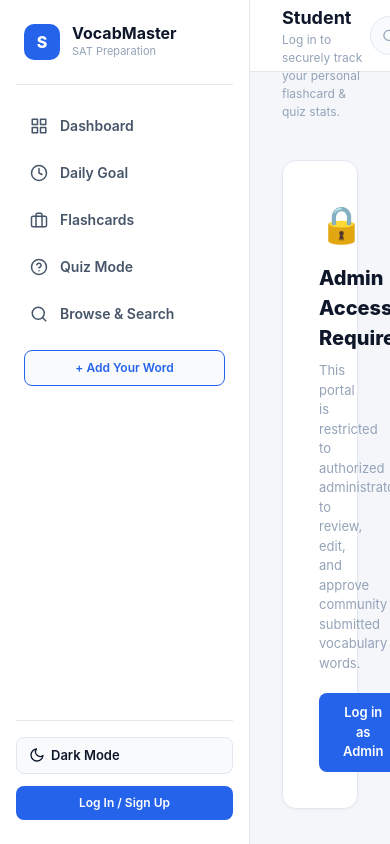
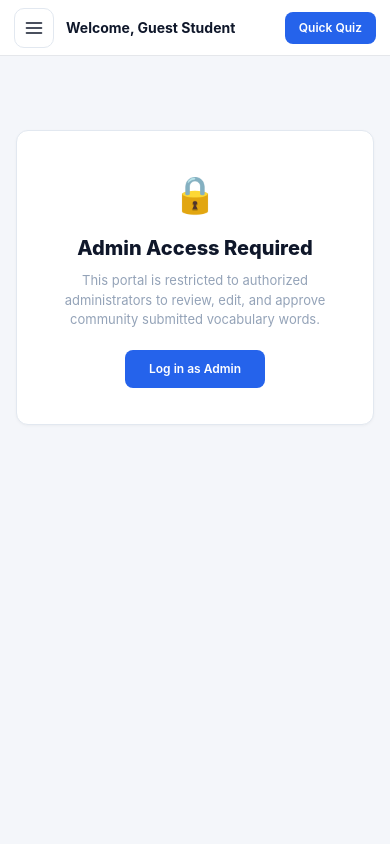
Before and after one commit to Sangam067/SAT-Vocab, a React (Vite) app in the folder frontend/: page /admin in a window 390 px wide. Built offline with nearby package versions, Linux system fonts and the light colour scheme.

Commit message:
feat(ui): add mobile and tablet responsive design with drawer sidebar

```diff
--- a/frontend/src/App.jsx
+++ b/frontend/src/App.jsx
@@ -17,21 +17,33 @@ function AppContent() {
   const { currentUser } = useAuth();
   const [authOpen, setAuthOpen] = useState(false);
   const [submitWordOpen, setSubmitWordOpen] = useState(false);
+  const [sidebarOpen, setSidebarOpen] = useState(false);
 
   // If logged in use their personal user id; otherwise use 'guest' for isolated browser cache
   const effectiveUserId = currentUser ? currentUser.id : 'guest';
 
   return (
     <div className="app-layout">
+      {/* Mobile sidebar overlay */}
+      <div
+        className={`sidebar-overlay ${sidebarOpen ? 'active' : ''}`}
+        onClick={() => setSidebarOpen(false)}
+      />
+
       {/* Left Navigation */}
       <Sidebar
+        isOpen={sidebarOpen}
+        onClose={() => setSidebarOpen(false)}
         onOpenAuth={() => setAuthOpen(true)}
         onOpenSubmitWord={() => setSubmitWordOpen(true)}
       />
 
       {/* Main App */}
       <div style={{ flex: 1, display: 'flex', flexDirection: 'column', minWidth: 0, height: '100%', overflow: 'hidden' }}>
-        <Header onOpenAuth={() => setAuthOpen(true)} />
+        <Header
+          onOpenAuth={() => setAuthOpen(true)}
+          onToggleSidebar={() => setSidebarOpen((v) => !v)}
+        />
 
         <main className="app-content">
           <Routes>
--- a/frontend/src/components/Browse.jsx
+++ b/frontend/src/components/Browse.jsx
@@ -167,7 +167,7 @@ export default function Browse({ userId }) {
           </button>
         </div>
       ) : (
-        <div style={{ display: 'grid', gridTemplateColumns: 'repeat(auto-fill, minmax(320px, 1fr))', gap: '16px' }}>
+        <div className="browse-word-grid">
           {filteredWords.map((word) => {
             const isMastered = progress[word.term] || false;
             return (
--- a/frontend/src/components/Header.jsx
+++ b/frontend/src/components/Header.jsx
@@ -3,7 +3,7 @@ import { useNavigate } from 'react-router-dom';
 import { useTheme } from '../context/ThemeContext';
 import { useAuth } from '../context/AuthContext';
 
-export default function Header({ onOpenAuth }) {
+export default function Header({ onOpenAuth, onToggleSidebar }) {
   const [query, setQuery] = useState('');
   const navigate = useNavigate();
   const { theme, toggleTheme } = useTheme();
@@ -18,9 +18,17 @@ export default function Header({ onOpenAuth }) {
 
   return (
     <header className="app-header">
-      {/* Greeting */}
-      <div>
-        <h1 className="header-greeting-title">
+      {/* Left: Mobile menu toggle + Greeting */}
+      <div style={{ display: 'flex', alignItems: 'center', gap: '12px', minWidth: 0 }}>
+        <button className="mobile-menu-btn" onClick={onToggleSidebar} aria-label="Open menu">
+          <svg width="20" height="20" viewBox="0 0 24 24" fill="none" stroke="currentColor" strokeWidth="2" strokeLinecap="round" strokeLinejoin="round">
+            <line x1="3" y1="6" x2="21" y2="6"></line>
+            <line x1="3" y1="12" x2="21" y2="12"></line>
+            <line x1="3" y1="18" x2="21" y2="18"></line>
+          </svg>
+        </button>
+        <div style={{ minWidth: 0 }}>
+          <h1 className="header-greeting-title" style={{ overflow: 'hidden', textOverflow: 'ellipsis', whiteSpace: 'nowrap' }}>
             {currentUser ? `Welcome back, ${currentUser.username}` : 'Welcome, Guest Student'}
           </h1>
           <p className="header-greeting-sub">
@@ -28,6 +36,7 @@ export default function Header({ onOpenAuth }) {
               ? 'Your study progress and test records are persistently synced.'
               : 'Log in to securely track your personal flashcard & quiz stats.'}
           </p>
+        </div>
       </div>
 
       {/* Search Input */}
@@ -45,10 +54,10 @@ export default function Header({ onOpenAuth }) {
       </form>
 
       {/* Right Actions */}
-      <div style={{ display: 'flex', alignItems: 'center', gap: '12px' }}>
+      <div style={{ display: 'flex', alignItems: 'center', gap: '12px', flexShrink: 0 }}>
         <button
           onClick={toggleTheme}
-          className="btn-icon"
+          className="btn-icon header-hide-mobile"
           title={`Switch to ${theme === 'dark' ? 'Light' : 'Dark'} mode`}
         >
           {theme === 'dark' ? (
@@ -71,11 +80,11 @@ export default function Header({ onOpenAuth }) {
         </button>
 
         {!currentUser ? (
-          <button onClick={onOpenAuth} className="btn-secondary" style={{ fontSize: '13px' }}>
+          <button onClick={onOpenAuth} className="btn-secondary header-hide-mobile" style={{ fontSize: '13px' }}>
             Log In
           </button>
         ) : (
-          <button onClick={logout} className="btn-secondary" style={{ fontSize: '12px' }}>
+          <button onClick={logout} className="btn-secondary header-hide-mobile" style={{ fontSize: '12px' }}>
             Logout
           </button>
         )}
--- a/frontend/src/components/Sidebar.jsx
+++ b/frontend/src/components/Sidebar.jsx
@@ -3,16 +3,21 @@ import { NavLink } from 'react-router-dom';
 import { useTheme } from '../context/ThemeContext';
 import { useAuth } from '../context/AuthContext';
 
-export default function Sidebar({ onOpenAuth, onOpenSubmitWord }) {
+export default function Sidebar({ isOpen, onClose, onOpenAuth, onOpenSubmitWord }) {
   const { theme, toggleTheme } = useTheme();
   const { currentUser, logout } = useAuth();
   const isAdmin = currentUser && currentUser.role === 'admin';
 
   return (
-    <aside className="app-sidebar">
+    <aside className={`app-sidebar ${isOpen ? 'open' : ''}`}>
+      {/* Close button (mobile/tablet) */}
+      <button className="sidebar-close-btn" onClick={onClose} aria-label="Close menu">
+        ✕
+      </button>
+
       {/* Brand Top */}
       <div>
-        <NavLink to="/" className="app-brand">
+        <NavLink to="/" className="app-brand" onClick={onClose}>
           <div className="brand-badge">S</div>
           <div>
             <div className="brand-title">VocabMaster</div>
@@ -21,7 +26,7 @@ export default function Sidebar({ onOpenAuth, onOpenSubmitWord }) {
         </NavLink>
 
         {/* Nav Links */}
-        <nav className="sidebar-nav">
+        <nav className="sidebar-nav" onClick={onClose}>
           <NavLink
             to="/"
             end
@@ -100,7 +105,7 @@ export default function Sidebar({ onOpenAuth, onOpenSubmitWord }) {
         {/* Suggest Word CTA */}
         <div style={{ marginTop: '16px', padding: '0 8px' }}>
           <button
-            onClick={onOpenSubmitWord}
+            onClick={() => { onClose(); onOpenSubmitWord(); }}
             className="btn-secondary"
             style={{
               width: '100%',
@@ -182,7 +187,7 @@ export default function Sidebar({ onOpenAuth, onOpenSubmitWord }) {
           </div>
         ) : (
           <button
-            onClick={onOpenAuth}
+            onClick={() => { onClose(); onOpenAuth(); }}
             className="btn-primary"
             style={{ width: '100%', fontSize: '12px', padding: '8px 12px' }}
           >
--- a/frontend/src/index.css
+++ b/frontend/src/index.css
@@ -473,3 +473,304 @@ body {
   0%, 100% { box-shadow: 0 4px 16px rgba(37, 99, 235, 0.3); }
   50% { box-shadow: 0 4px 24px rgba(37, 99, 235, 0.55); }
 }
+
+/* ═══════════════════════════════════════════════════════════════════════════
+   RESPONSIVE DESIGN — Mobile & Tablet Breakpoints
+   ═══════════════════════════════════════════════════════════════════════════ */
+
+/* Sidebar overlay backdrop (shown on mobile/tablet when sidebar is open) */
+.sidebar-overlay {
+  display: none;
+  position: fixed;
+  inset: 0;
+  background: rgba(0, 0, 0, 0.45);
+  backdrop-filter: blur(3px);
+  z-index: 90;
+}
+
+/* Hamburger / mobile menu toggle (hidden on desktop) */
+.mobile-menu-btn {
+  display: none;
+  align-items: center;
+  justify-content: center;
+  width: 40px;
+  height: 40px;
+  border-radius: 10px;
+  border: 1px solid var(--border-card);
+  background-color: var(--bg-surface);
+  color: var(--text-main);
+  cursor: pointer;
+  flex-shrink: 0;
+  transition: all 0.15s ease;
+}
+
+.mobile-menu-btn:hover {
+  border-color: var(--accent-blue);
+  color: var(--accent-blue);
+}
+
+/* Close button inside sidebar drawer (hidden on desktop) */
+.sidebar-close-btn {
+  display: none;
+  position: absolute;
+  top: 18px;
+  right: 16px;
+  width: 30px;
+  height: 30px;
+  border-radius: 8px;
+  border: 1px solid var(--border-card);
+  background: var(--bg-muted);
+  color: var(--text-sub);
+  cursor: pointer;
+  align-items: center;
+  justify-content: center;
+  font-size: 16px;
+  line-height: 1;
+  z-index: 10;
+  transition: all 0.15s ease;
+}
+
+.sidebar-close-btn:hover {
+  color: var(--text-main);
+  border-color: var(--accent-blue);
+}
+
+/* Dashboard learning modes grid — CSS class for responsive override */
+.learning-modes-grid {
+  display: grid;
+  grid-template-columns: repeat(3, 1fr);
+  gap: 14px;
+}
+
+/* Browse vocabulary word grid — CSS class for responsive override */
+.browse-word-grid {
+  display: grid;
+  grid-template-columns: repeat(auto-fill, minmax(320px, 1fr));
+  gap: 16px;
+}
+
+/* Horizontal scroll wrapper for tables on small screens */
+.table-responsive {
+  width: 100%;
+  overflow-x: auto;
+  -webkit-overflow-scrolling: touch;
+}
+
+/* ── Tablet & small laptop (≤1024px) ─────────────────────────────── */
+@media (max-width: 1024px) {
+  /* Show overlay when sidebar is open */
+  .sidebar-overlay.active {
+    display: block;
+  }
+
+  /* Sidebar → off-canvas slide-in drawer */
+  .app-sidebar {
+    position: fixed;
+    top: 0;
+    left: -280px;
+    width: 280px;
+    height: 100vh;
+    height: 100dvh;
+    z-index: 100;
+    transition: left 0.3s cubic-bezier(0.4, 0, 0.2, 1);
+    box-shadow: none;
+    overflow-y: auto;
+  }
+
+  .app-sidebar.open {
+    left: 0;
+    box-shadow: 8px 0 30px rgba(0, 0, 0, 0.2);
+  }
+
+  .sidebar-close-btn {
+    display: flex;
+  }
+
+  .mobile-menu-btn {
+    display: flex;
+  }
+
+  /* KPI grid → 2 columns */
+  .kpi-grid {
+    grid-template-columns: repeat(2, 1fr);
+    gap: 16px;
+  }
+
+  /* Dashboard main grid → single column stack */
+  .dash-main-grid {
+    grid-template-columns: 1fr;
+    gap: 20px;
+  }
+
+  /* Learning modes → 2 columns */
+  .learning-modes-grid {
+    grid-template-columns: repeat(2, 1fr);
+  }
+
+  /* Header adjustments */
+  .app-header {
+    padding: 0 20px;
+    height: 64px;
+    gap: 12px;
+  }
+
+  .header-search {
+    width: 200px;
+  }
+
+  /* Content area */
+  .app-content {
+    padding: 20px 24px;
+  }
+
+  /* Flashcard stage */
+  .fc-card-stage {
+    max-width: 100%;
+    height: 320px;
+  }
+
+  .fc-face {
+    padding: 28px 24px;
+  }
+}
+
+/* ── Mobile (≤640px) ─────────────────────────────────────────────── */
+@media (max-width: 640px) {
+  /* KPI grid → 2 columns, compact */
+  .kpi-grid {
+    grid-template-columns: repeat(2, 1fr);
+    gap: 10px;
+  }
+
+  .kpi-card {
+    padding: 14px 16px;
+    min-height: 90px;
+  }
+
+  .kpi-value {
+    font-size: 24px;
+    margin: 6px 0 4px 0;
+  }
+
+  .kpi-label {
+    font-size: 10px;
+  }
+
+  .kpi-subtext {
+    font-size: 11px;
+  }
+
+  /* Learning modes → single column */
+  .learning-modes-grid {
+    grid-template-columns: 1fr;
+  }
+
+  /* Browse grid → single column */
+  .browse-word-grid {
+    grid-template-columns: 1fr;
+    gap: 12px;
+  }
+
+  /* Header: more compact */
+  .app-header {
+    padding: 0 14px;
+    height: 56px;
+  }
+
+  .header-greeting-title {
+    font-size: 14px;
+  }
+
+  .header-greeting-sub {
+    display: none;
+  }
+
+  .header-search {
+    display: none;
+  }
+
+  /* Hide theme toggle & login in header on mobile (available in sidebar) */
+  .header-hide-mobile {
+    display: none !important;
+  }
+
+  /* Content area: tighter padding */
+  .app-content {
+    padding: 14px 16px;
+  }
+
+  .content-container {
+    max-width: 100%;
+  }
+
+  /* Flashcard stage smaller */
+  .fc-card-stage {
+    height: 260px;
+  }
+
+  .fc-face {
+    padding: 20px 16px;
+  }
+
+  /* Pro cards compact */
+  .pro-card {
+    padding: 16px;
+    border-radius: 12px;
+  }
+
+  /* Table: enforce min-width so it scrolls in .table-responsive */
+  .pro-table {
+    font-size: 12px;
+    min-width: 500px;
+  }
+
+  .pro-table th {
+    padding: 8px 10px;
+    font-size: 10px;
+  }
+
+  .pro-table td {
+    padding: 10px;
+  }
+
+  /* Buttons slightly smaller */
+  .btn-primary,
+  .btn-secondary {
+    padding: 7px 14px;
+    font-size: 12px;
+  }
+
+  /* Badge tags */
+  .badge-tag {
+    font-size: 10px;
+    padding: 2px 6px;
+  }
+}
+
+/* ── Very small screens (≤380px) ─────────────────────────────────── */
+@media (max-width: 380px) {
+  .kpi-grid {
+    grid-template-columns: 1fr;
+  }
+
+  .kpi-value {
+    font-size: 22px;
+  }
+
+  .app-header {
+    padding: 0 12px;
+    height: 52px;
+  }
+
+  .header-greeting-title {
+    font-size: 13px;
+  }
+
+  .app-content {
+    padding: 12px;
+  }
+
+  .fc-card-stage {
+    height: 220px;
+  }
+}
```
Also changed, not shown: frontend/src/components/Dashboard.jsx (+5 -3 lines). Lines whose indentation alone changed are shown as unchanged.
